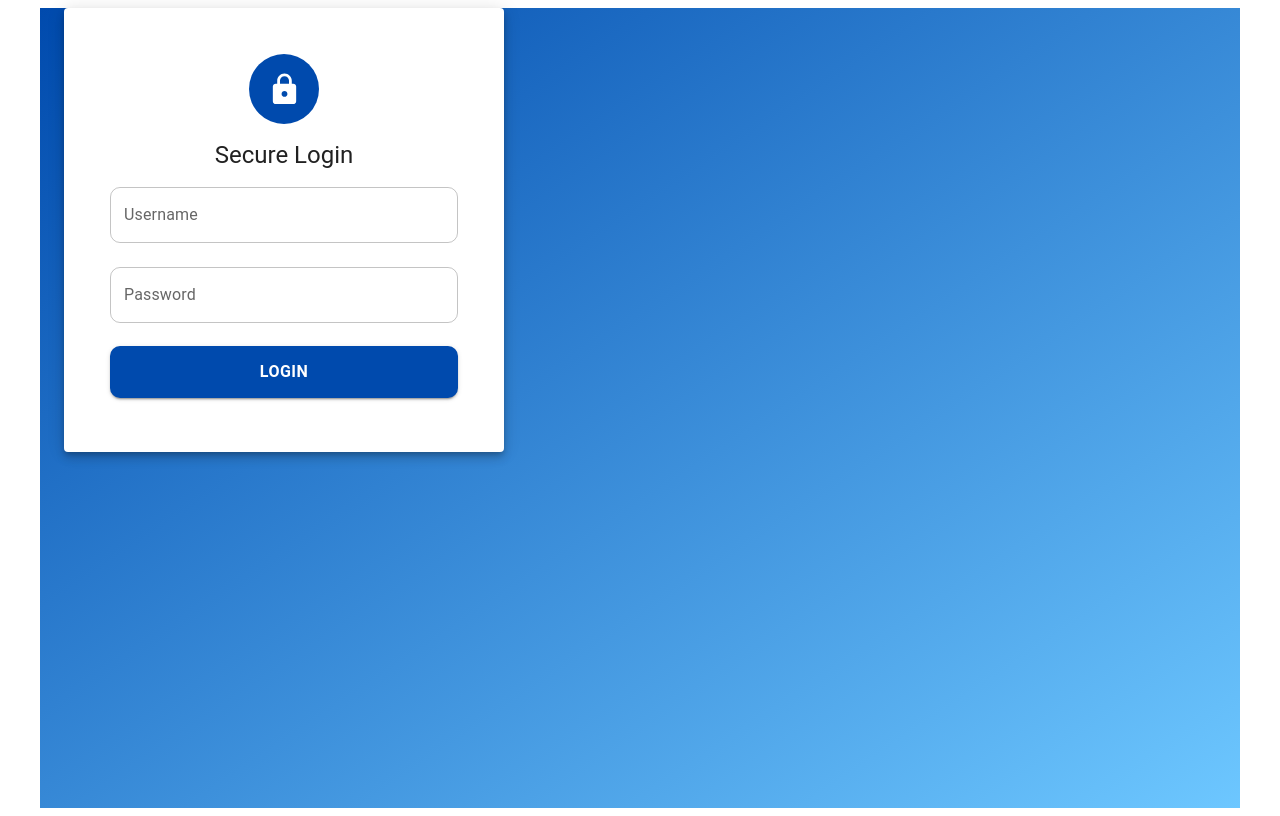
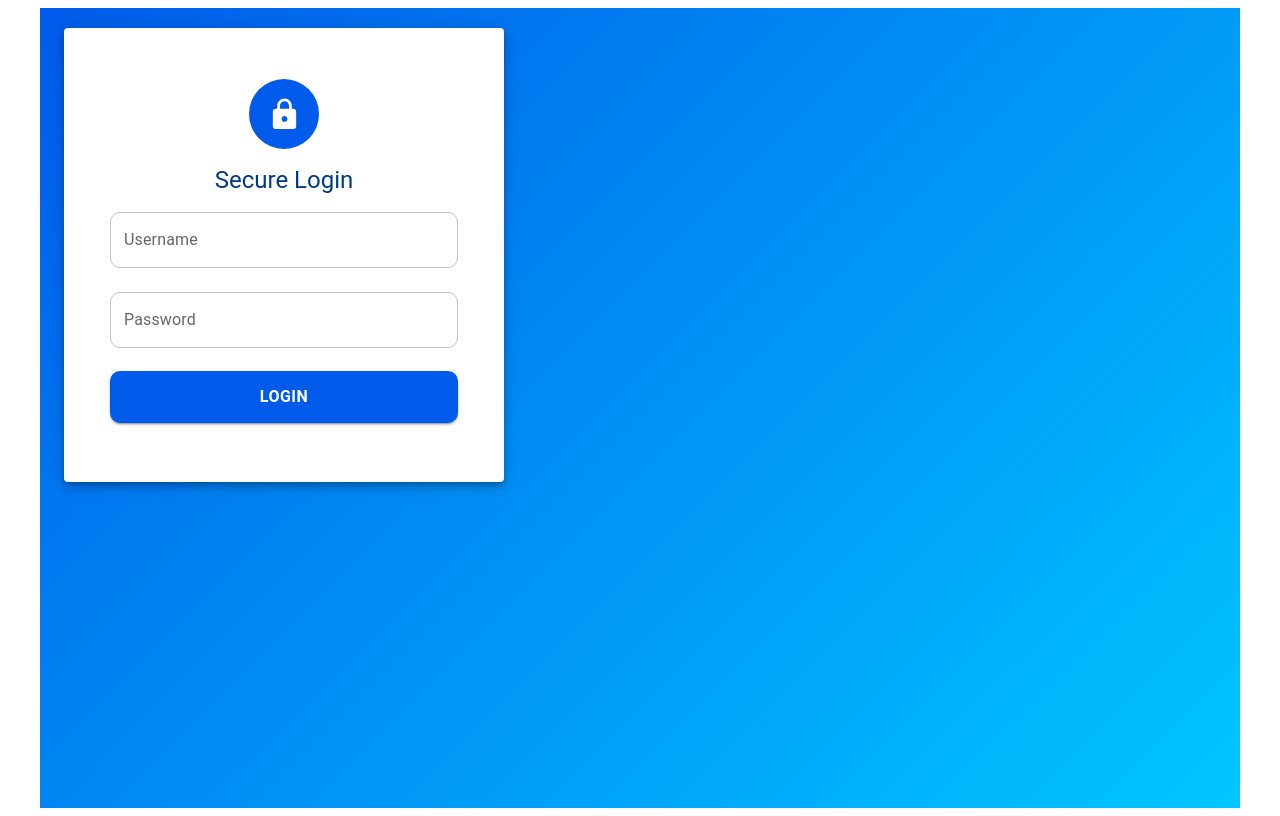
Before and after one commit to 2200032547-Giridhar/banking-ui, a React (Vite) app: page /login in a window 1280 px wide. Built offline with nearby package versions, Linux system fonts and the light colour scheme.

Commit message:
Update login.css

```diff
--- a/src/styles/login.css
+++ b/src/styles/login.css
@@ -1,41 +1,48 @@
+/* FULL SCREEN CENTER */
 .login-container {
+  min-height: 100vh;
   display: flex;
   justify-content: center;
   align-items: center;
-  height: 100vh;
-  background: linear-gradient(to bottom right, #004aad, #6dc7ff);
+  background: linear-gradient(135deg, #005bea, #00c6ff);
+  padding: 20px;
 }
 
+/* CARD */
 .login-card {
   width: 380px;
-  padding: 30px;
+  padding: 35px 30px;
   border-radius: 18px;
-  background: white;
-  box-shadow: 0 8px 25px rgba(0,0,0,0.15);
+  background: #ffffff;
+  box-shadow: 0 10px 30px rgba(0,0,0,0.2);
 }
 
+/* ICON */
 .login-avatar {
-  background-color: #004aad !important;
+  background-color: #005bea !important;
   width: 70px !important;
   height: 70px !important;
   margin: 0 auto 15px auto;
 }
 
+/* TITLE */
 .login-title {
   font-weight: 700;
-  text-align: center;
   margin-bottom: 20px;
+  color: #003b88;
 }
 
+/* INPUTS */
 .login-input .MuiInputBase-root {
   border-radius: 10px !important;
 }
 
+/* BUTTON */
 .login-btn {
-  margin-top: 15px !important;
-  background-color: #004aad !important;
+  background-color: #005bea !important;
   padding: 12px !important;
   border-radius: 10px !important;
   font-size: 16px !important;
   font-weight: bold !important;
+  margin-top: 15px !important;
 }
```
